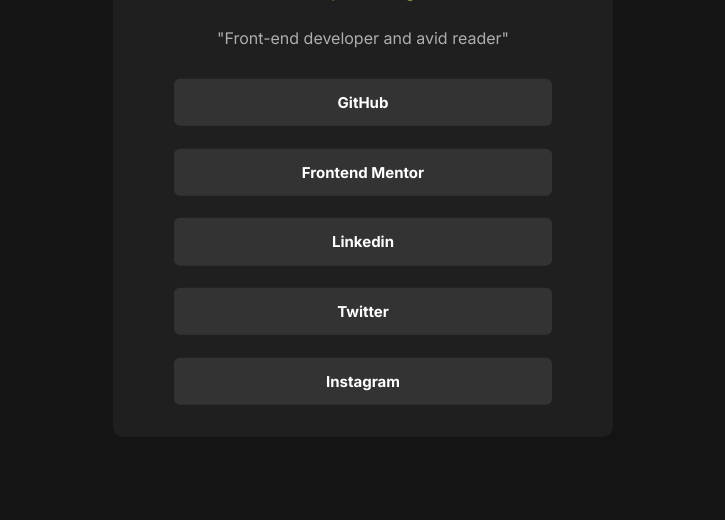
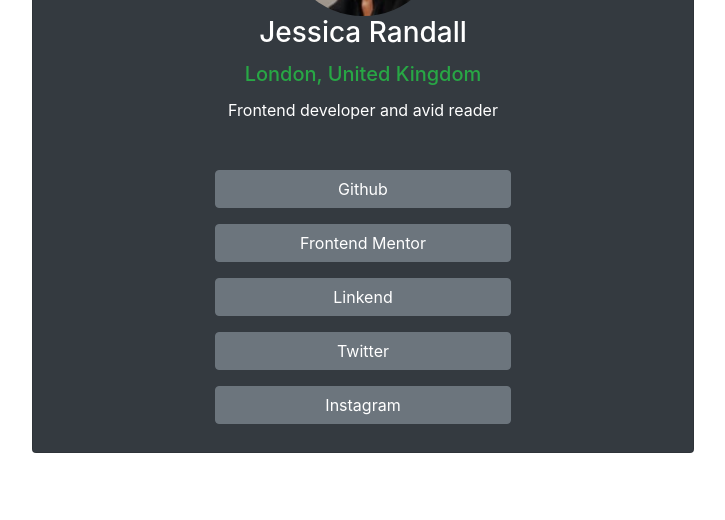
Before and after one commit to Rofida-Abdelkader/Frontend-Mentor-ChallengeOne, a plain HTML site: page index.html in a window 1280 px wide. Shown: the part 280-800 px from the top of the page, without its empty margins (277-1002 px from the left). Drawn offline with nearby package versions, Linux system fonts and the light colour scheme.

Commit message:
Update index.html
updating file using Bootstrap 4

```diff
--- a/index.html
+++ b/index.html
@@ -1,4 +1,50 @@
 <!DOCTYPE html>
+<html lang="en">
+  <head>
+    <meta charset="UTF-8" />
+    <meta name="viewport" content="width=device-width, initial-scale=1.0" />
+    <title>Challenge One</title>
+    <link rel="stylesheet" href="css/bootstrap.css" />
+  </head>
+  <body>
+    <div class="d-flex align-items-center min-vh-100">
+    <div class="card mx-auto bg-dark mt-5" >
+      <div class="card-body text-center">
+        <img src="images/avatar-jessica.jpeg" class="rounded-circle" style="width: 10rem; height: 10rem" alt="">
+        <h3 class="card-title text-white">Jessica Randall</h3>
+        <h5 class="card-title text-success">London, United Kingdom</h5>
+        <p class="card-text text-white">Frontend developer and avid reader</p>
+        <br>
+        <div class="col">
+          <div class="btn btn-secondary w-50 m-2 ">Github</div>
+          <div class="btn btn-secondary w-50 m-2">Frontend Mentor</div>
+          <div class="btn btn-secondary w-50 m-2">Linkend</div>
+          <div class="btn btn-secondary w-50 m-2">Twitter</div>
+          <div class="btn btn-secondary w-50 m-2">Instagram</div>
+        </div>
+      </div>
+    </div>
+</div>
+
+
+    <script src="js/popper.min.js"></script>
+    <script src="js/jquery-3.7.1.min.js"></script>
+    <script src="js/bootstrap.js"></script>
+  </body>
+</html>
+
+
+
+
+
+
+
+
+
+
+
+
+<!-- <!DOCTYPE html>
 <html lang="en">
   <head>
     <meta charset="UTF-8" />
@@ -6,7 +52,7 @@
     <title>Challenge One</title>
     <link rel="stylesheet" href="./css/desgin.css" />
     <link rel="stylesheet" href="./css/normalize.css" />
-    <!--Render all elements normally-->
+    /**Render all elements normally**/
     <link rel="stylesheet" href="./css/all.min.css" />
     <link rel="preconnect" href="https://fonts.googleapis.com" />
     <link rel="preconnect" href="https://fonts.gstatic.com" crossorigin />
@@ -38,4 +84,4 @@
       </div>
     </div>
   </body>
-</html>
+</html> -->
```
